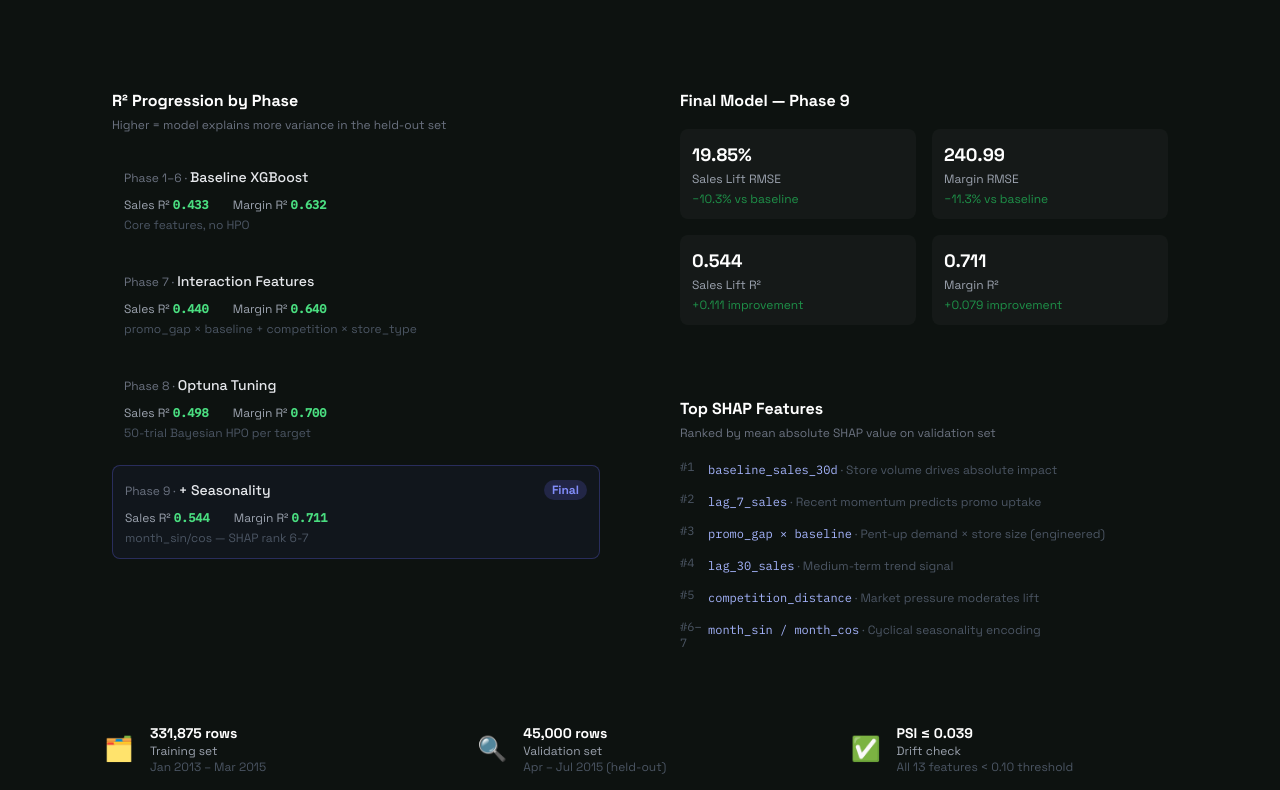
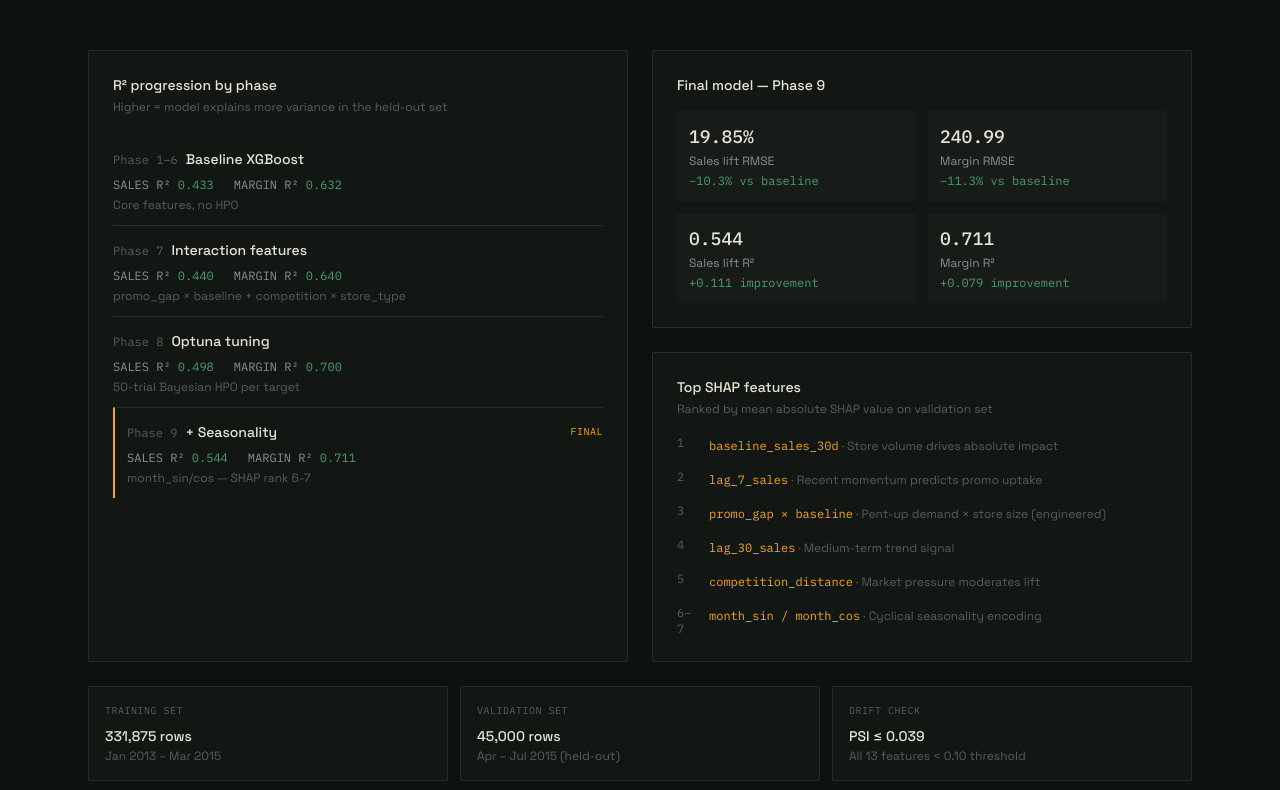
Before and after one commit to shoraaz/promo-roi-platform, a Next.js app in the folder demo/: page / in a window 1280 px wide. Shown: the part 3250-4040 px from the top of the page. Built offline with nearby package versions, Linux system fonts and the light colour scheme.

Commit message:
Redesign metrics section: ledger rows, drop emoji, amber/ledger-green semantic accents

```diff
--- a/demo/components/MetricsSection.tsx
+++ b/demo/components/MetricsSection.tsx
@@ -1,50 +1,51 @@
 const phases = [
   { phase: 'Phase 1–6', label: 'Baseline XGBoost', sales_r2: '0.433', margin_r2: '0.632', notes: 'Core features, no HPO' },
-  { phase: 'Phase 7',   label: 'Interaction Features', sales_r2: '0.440', margin_r2: '0.640', notes: 'promo_gap × baseline + competition × store_type' },
-  { phase: 'Phase 8',   label: 'Optuna Tuning',  sales_r2: '0.498', margin_r2: '0.700', notes: '50-trial Bayesian HPO per target' },
+  { phase: 'Phase 7',   label: 'Interaction features', sales_r2: '0.440', margin_r2: '0.640', notes: 'promo_gap × baseline + competition × store_type' },
+  { phase: 'Phase 8',   label: 'Optuna tuning',  sales_r2: '0.498', margin_r2: '0.700', notes: '50-trial Bayesian HPO per target' },
   { phase: 'Phase 9',   label: '+ Seasonality',  sales_r2: '0.544', margin_r2: '0.711', notes: 'month_sin/cos — SHAP rank 6-7' },
 ]
 
 const shapFeatures = [
-  { rank: 1,  name: 'baseline_sales_30d',     target: 'both',   note: 'Store volume drives absolute impact' },
-  { rank: 2,  name: 'lag_7_sales',            target: 'both',   note: 'Recent momentum predicts promo uptake' },
-  { rank: 3,  name: 'promo_gap × baseline',   target: 'margin', note: 'Pent-up demand × store size (engineered)' },
-  { rank: 4,  name: 'lag_30_sales',           target: 'both',   note: 'Medium-term trend signal' },
-  { rank: 5,  name: 'competition_distance',   target: 'both',   note: 'Market pressure moderates lift' },
-  { rank: '6–7', name: 'month_sin / month_cos', target: 'both', note: 'Cyclical seasonality encoding' },
+  { rank: 1,  name: 'baseline_sales_30d',     note: 'Store volume drives absolute impact' },
+  { rank: 2,  name: 'lag_7_sales',            note: 'Recent momentum predicts promo uptake' },
+  { rank: 3,  name: 'promo_gap × baseline',   note: 'Pent-up demand × store size (engineered)' },
+  { rank: 4,  name: 'lag_30_sales',           note: 'Medium-term trend signal' },
+  { rank: 5,  name: 'competition_distance',   note: 'Market pressure moderates lift' },
+  { rank: '6–7', name: 'month_sin / month_cos', note: 'Cyclical seasonality encoding' },
 ]
 
 export default function MetricsSection() {
   return (
     <section className="px-6 py-24 max-w-6xl mx-auto">
-      <div className="text-center mb-16">
-        <p className="text-xs text-indigo-400 font-semibold tracking-widest uppercase mb-3">Results</p>
-        <h2 className="text-3xl md:text-4xl font-bold text-white mb-4">Model Performance</h2>
-        <p className="text-gray-400">9 training phases · Optuna-tuned · validated on 45K held-out promo events</p>
+      <div className="mb-14">
+        <p className="register mb-3">§01 — RESULTS</p>
+        <h2 className="text-2xl md:text-3xl font-medium mb-3">Model performance</h2>
+        <p style={{ color: 'var(--ink-dim)' }}>9 training phases · Optuna-tuned · validated on 45K held-out promo events</p>
       </div>
 
-      <div className="grid md:grid-cols-2 gap-8">
+      <div className="grid md:grid-cols-2 gap-6">
         {/* R² progression table */}
-        <div className="card p-6">
-          <h3 className="text-base font-semibold text-white mb-1">R² Progression by Phase</h3>
-          <p className="text-xs text-gray-500 mb-5">Higher = model explains more variance in the held-out set</p>
-          <div className="space-y-3">
+        <div className="row p-6">
+          <h3 className="text-sm font-medium mb-1">R² progression by phase</h3>
+          <p className="text-xs mb-5" style={{ color: 'var(--ink-faint)' }}>Higher = model explains more variance in the held-out set</p>
+          <div className="space-y-0">
             {phases.map((p, i) => (
-              <div key={p.phase} className={`rounded-lg p-3 ${i === phases.length - 1 ? 'border border-indigo-500/30 bg-indigo-500/5' : ''}`}>
-                <div className="flex items-center justify-between mb-2">
+              <div key={p.phase} className={`py-3 ${i !== 0 ? 'hairline' : ''} ${i === phases.length - 1 ? 'pl-3' : ''}`}
+                style={i === phases.length - 1 ? { borderLeft: '2px solid var(--amber)' } : undefined}>
+                <div className="flex items-center justify-between mb-1.5">
                   <div>
-                    <span className="text-xs text-gray-500">{p.phase} · </span>
-                    <span className="text-sm font-medium text-gray-200">{p.label}</span>
+                    <span className="font-mono text-xs" style={{ color: 'var(--ink-faint)' }}>{p.phase}</span>
+                    <span className="text-sm font-medium ml-2">{p.label}</span>
                   </div>
                   {i === phases.length - 1 && (
-                    <span className="text-xs px-2 py-0.5 rounded-full bg-indigo-500/20 text-indigo-400 font-semibold">Final</span>
+                    <span className="font-mono text-[10px] tracking-wider" style={{ color: 'var(--amber)' }}>FINAL</span>
                   )}
                 </div>
-                <div className="flex gap-6 text-xs text-gray-400">
-                  <span>Sales R² <span className="font-mono text-green-400 font-bold">{p.sales_r2}</span></span>
-                  <span>Margin R² <span className="font-mono text-green-400 font-bold">{p.margin_r2}</span></span>
+                <div className="font-mono flex gap-5 text-xs" style={{ color: 'var(--ink-dim)' }}>
+                  <span>SALES R² <span className="sig-positive">{p.sales_r2}</span></span>
+                  <span>MARGIN R² <span className="sig-positive">{p.margin_r2}</span></span>
                 </div>
-                <div className="text-xs text-gray-600 mt-1">{p.notes}</div>
+                <div className="text-xs mt-1" style={{ color: 'var(--ink-faint)' }}>{p.notes}</div>
               </div>
             ))}
           </div>
@@ -52,36 +53,35 @@ export default function MetricsSection() {
 
         {/* Final metrics + SHAP rankings */}
         <div className="space-y-6">
-          {/* Final model numbers */}
-          <div className="card p-6">
-            <h3 className="text-base font-semibold text-white mb-4">Final Model — Phase 9</h3>
-            <div className="grid grid-cols-2 gap-4">
+          <div className="row p-6">
+            <h3 className="text-sm font-medium mb-4">Final model — Phase 9</h3>
+            <div className="grid grid-cols-2 gap-3">
               {[
-                { label: 'Sales Lift RMSE',  value: '19.85%', delta: '−10.3% vs baseline' },
+                { label: 'Sales lift RMSE',  value: '19.85%', delta: '−10.3% vs baseline' },
                 { label: 'Margin RMSE',      value: '240.99', delta: '−11.3% vs baseline' },
-                { label: 'Sales Lift R²',    value: '0.544',  delta: '+0.111 improvement' },
+                { label: 'Sales lift R²',    value: '0.544',  delta: '+0.111 improvement' },
                 { label: 'Margin R²',        value: '0.711',  delta: '+0.079 improvement' },
               ].map((m) => (
-                <div key={m.label} className="rounded-lg p-3" style={{ background: 'rgba(255,255,255,0.03)' }}>
-                  <div className="text-lg font-bold text-white">{m.value}</div>
-                  <div className="text-xs text-gray-400 mt-0.5">{m.label}</div>
-                  <div className="text-xs text-green-500/70 mt-1">{m.delta}</div>
+                <div key={m.label} className="p-3" style={{ background: 'var(--row)' }}>
+                  <div className="font-mono text-lg font-medium">{m.value}</div>
+                  <div className="text-xs mt-0.5" style={{ color: 'var(--ink-dim)' }}>{m.label}</div>
+                  <div className="font-mono text-xs sig-positive mt-1">{m.delta}</div>
                 </div>
               ))}
             </div>
           </div>
 
           {/* SHAP feature importance */}
-          <div className="card p-6">
-            <h3 className="text-base font-semibold text-white mb-1">Top SHAP Features</h3>
-            <p className="text-xs text-gray-500 mb-4">Ranked by mean absolute SHAP value on validation set</p>
-            <div className="space-y-2">
+          <div className="row p-6">
+            <h3 className="text-sm font-medium mb-1">Top SHAP features</h3>
+            <p className="text-xs mb-4" style={{ color: 'var(--ink-faint)' }}>Ranked by mean absolute SHAP value on validation set</p>
+            <div className="space-y-2.5">
               {shapFeatures.map((f) => (
                 <div key={f.rank} className="flex items-start gap-3">
-                  <span className="text-xs font-mono text-gray-600 w-4 shrink-0 mt-0.5">#{f.rank}</span>
+                  <span className="font-mono text-xs w-5 shrink-0 mt-0.5" style={{ color: 'var(--ink-faint)' }}>{f.rank}</span>
                   <div>
-                    <span className="text-xs font-mono text-indigo-300">{f.name}</span>
-                    <span className="text-xs text-gray-600"> · {f.note}</span>
+                    <span className="font-mono text-xs" style={{ color: 'var(--amber)' }}>{f.name}</span>
+                    <span className="text-xs" style={{ color: 'var(--ink-faint)' }}> · {f.note}</span>
                   </div>
                 </div>
               ))}
@@ -91,19 +91,16 @@ export default function MetricsSection() {
       </div>
 
       {/* Data split / drift info */}
-      <div className="mt-8 grid md:grid-cols-3 gap-4">
+      <div className="mt-6 grid md:grid-cols-3 gap-3">
         {[
-          { icon: '🗂️', label: 'Training set',   value: '331,875 rows', sub: 'Jan 2013 – Mar 2015' },
-          { icon: '🔍', label: 'Validation set',  value: '45,000 rows',  sub: 'Apr – Jul 2015 (held-out)' },
-          { icon: '✅', label: 'Drift check',     value: 'PSI ≤ 0.039',  sub: 'All 13 features < 0.10 threshold' },
+          { label: 'Training set',   value: '331,875 rows', sub: 'Jan 2013 – Mar 2015' },
+          { label: 'Validation set',  value: '45,000 rows',  sub: 'Apr – Jul 2015 (held-out)' },
+          { label: 'Drift check',     value: 'PSI ≤ 0.039',  sub: 'All 13 features < 0.10 threshold' },
         ].map((d) => (
-          <div key={d.label} className="card p-4 flex items-center gap-4">
-            <span className="text-2xl">{d.icon}</span>
-            <div>
-              <div className="text-sm font-bold text-white">{d.value}</div>
-              <div className="text-xs text-gray-400">{d.label}</div>
-              <div className="text-xs text-gray-600">{d.sub}</div>
-            </div>
+          <div key={d.label} className="row p-4">
+            <div className="font-mono text-[10px] tracking-wider mb-2" style={{ color: 'var(--ink-faint)' }}>{d.label.toUpperCase()}</div>
+            <div className="text-sm font-medium">{d.value}</div>
+            <div className="text-xs mt-0.5" style={{ color: 'var(--ink-faint)' }}>{d.sub}</div>
           </div>
         ))}
       </div>
```
